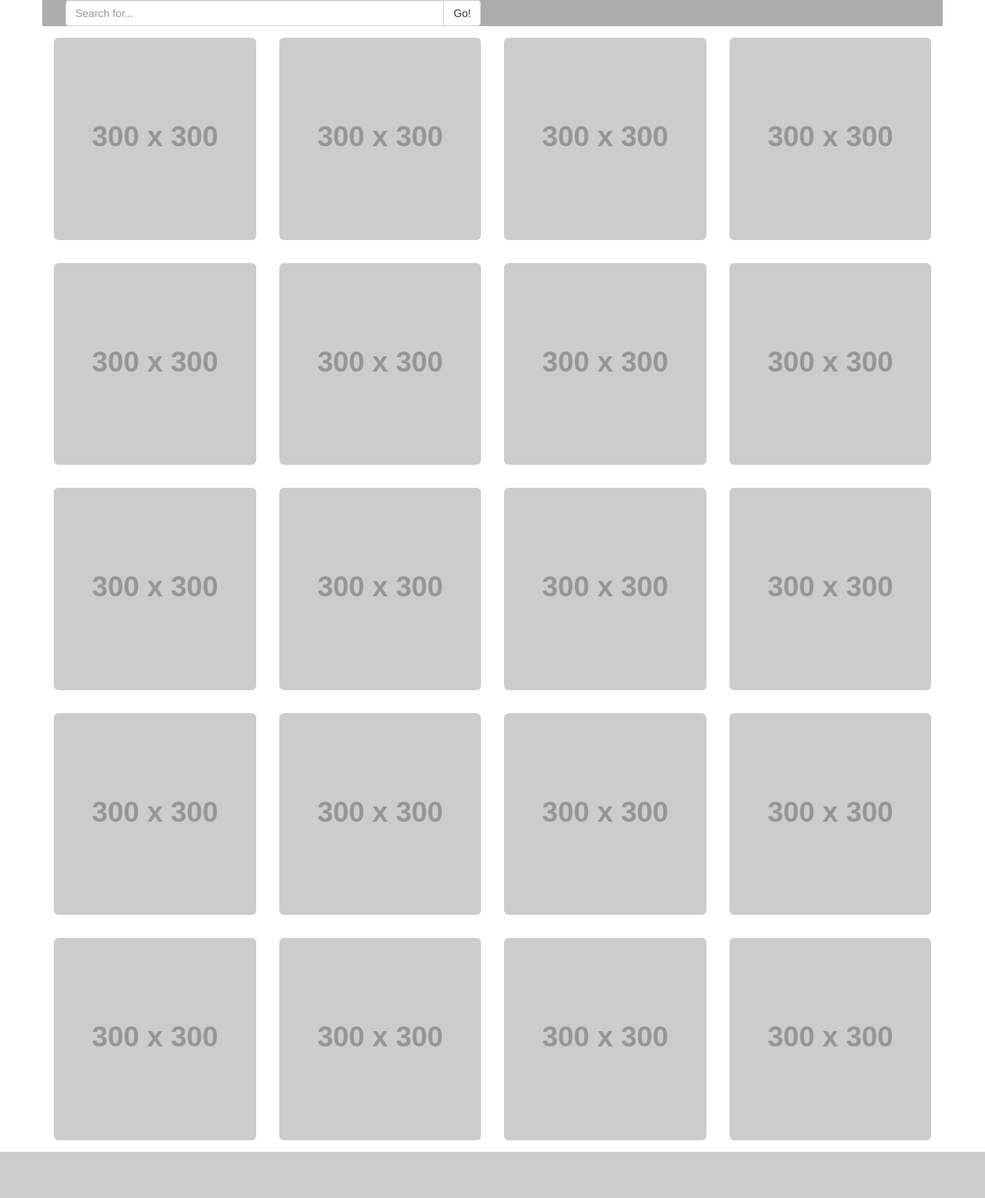
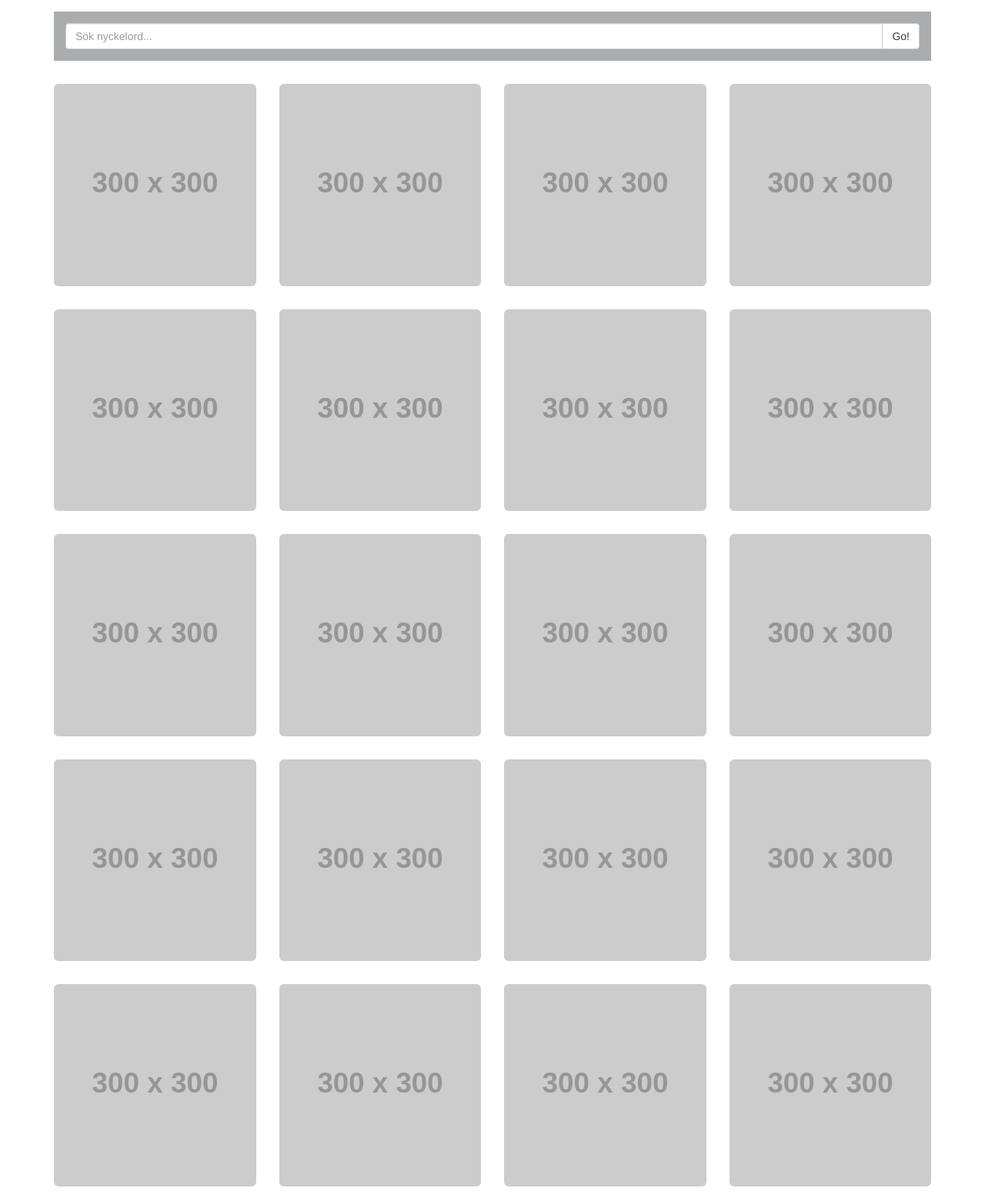
Before and after one commit to Miikaa/Bildbank, a PHP site: page / in a window 1280 px wide. Shown: the whole page at 77% size. Before the commit the page ends 1497 px from the top, so only its background shows below. Run offline with PHP 8.4, Linux system fonts and the light colour scheme; grey boxes labelled with a size stand in for pictures from a placeholder-image service; some libraries are stand-ins or nearby versions.

Commit message:
Added files via upload

```diff
--- a/css/styles.css
+++ b/css/styles.css
@@ -2,13 +2,11 @@ img {
 	max-width: 100%;
 
 }
-.col-sm-6 {
+.col-sm-6, .col-md-12 {
 	padding: 15px;
 }
 
- .search_bar {
+.input-group {
+	padding:15px;
 	background-color: #aaacad;
 }
-.container search_bar {
-	padding:5px 5px 15px 5px;
-}
--- a/index.html
+++ b/index.html
@@ -8,20 +8,19 @@
 			<link href = "css/styles.css" rel = "stylesheet">
 		</head>
 		<body>
-			<div class="container search_bar">
-				<div class="col-lg-6">
+
+			<!-- BILDERNA -->
+			<div class="container">
+			<header class="row">
+				<div class="col-md-12 search_bar">
 					<div class="input-group">
-					  <input type="text" class="form-control" placeholder="Search for...">
+					  <input type="text" class="form-control" placeholder="Sök nyckelord...">
 				<span class="input-group-btn">
 					<button class="btn btn-default" type="button">Go!</button>
 				</span>
 					</div><!-- /input-group -->
 				  </div><!-- /.col-lg-6 -->
-			</div>
-
-			<!-- BILDERNA -->
-			<div class="container">
-
+				  </header>
 				<div class="row">
 					<div class = "col-sm-6 col-md-3">
 						<img src="http://placehold.it/300" class="img-rounded">
```
